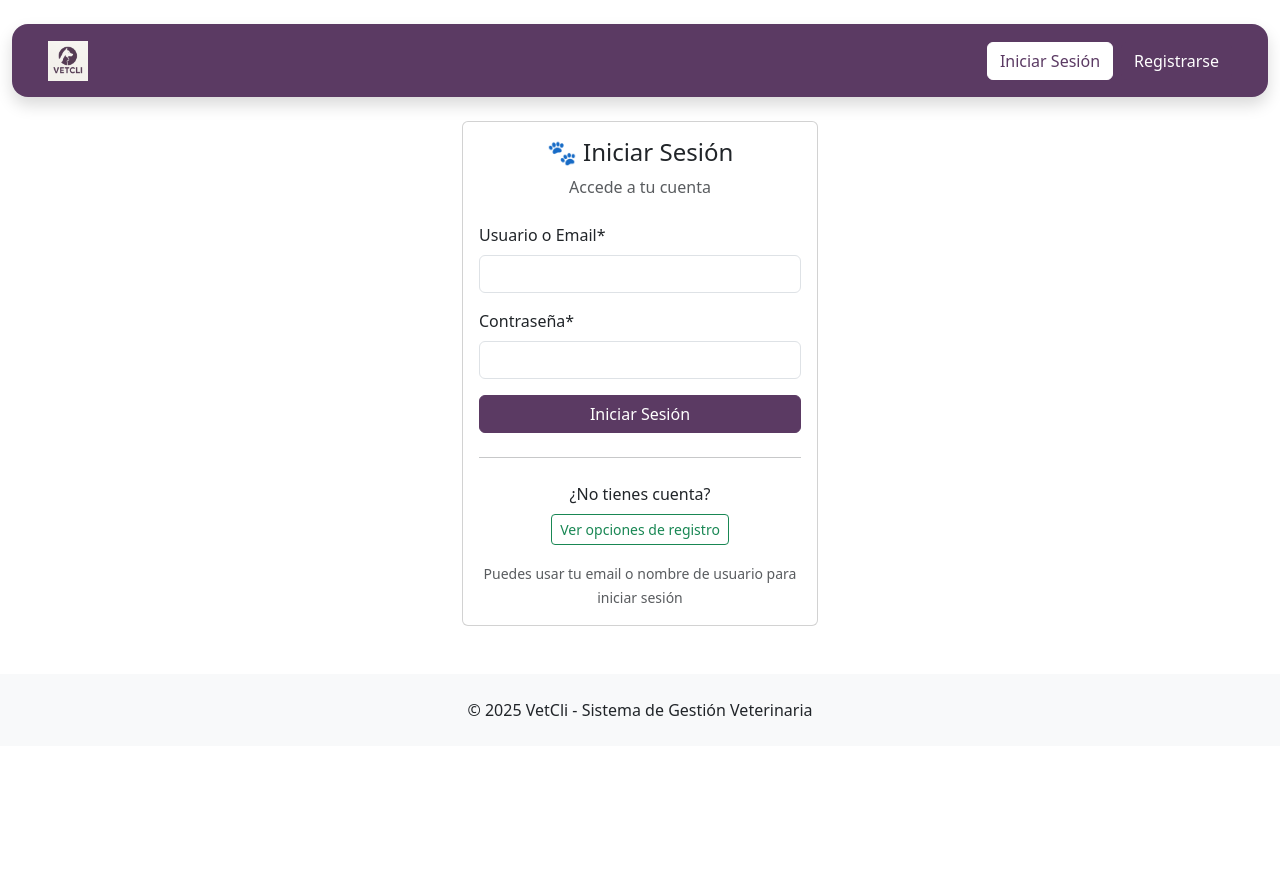
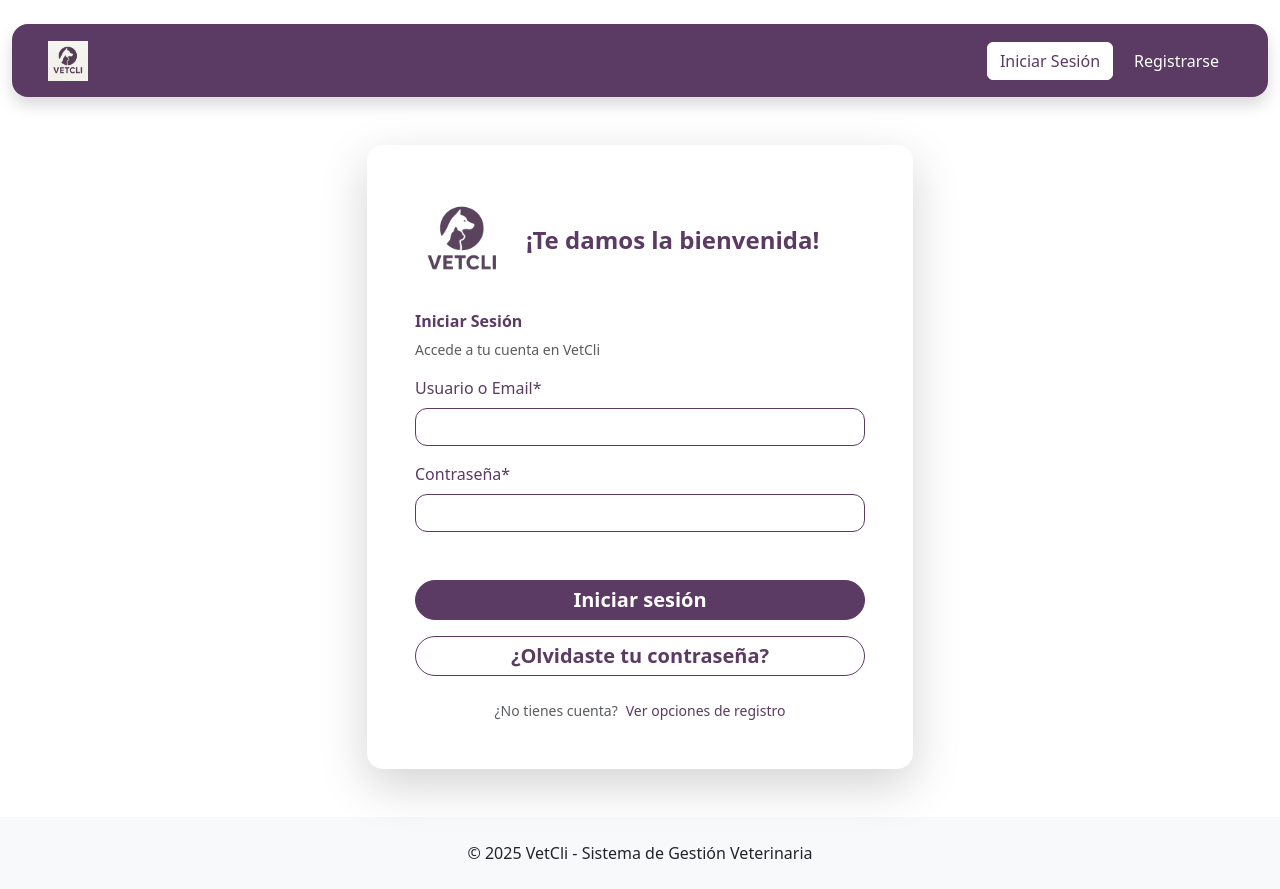
Before and after one commit to anto-lmna/sistema-vetcli, a Django app: page /accounts/login/ in a window 1280 px wide. Before the commit the page ends 716 px from the top, so only its background shows below. Run offline with Django 5.2, Linux system fonts and the light colour scheme; some libraries are stand-ins or nearby versions.

Commit message:
feat: Rediseño de login

```diff
--- a/static/css/base.css
+++ b/static/css/base.css
@@ -1,6 +1,6 @@
 :root {
     --primary-dark: #5B3A63;
-    --dark-hover: #6B3D8A;
+    --dark-hover: #7f5f8f;
     --light-hover: #F0E6F8;
     /* Colores Base */
     --bg-light: #F8FAFC;
@@ -53,4 +53,48 @@
     border-color: var(--light-hover);
     color: var(--primary-dark);
 }
+
+.btn-outline-custom {
+    color: var(--primary-dark);
+    border-color: var(--primary-dark);
+    background-color: transparent;
+    }
+
+.btn-outline-custom:hover {
+    background-color: var(--light-hover);
+    border-color: var(--primary-dark);
+    color: var(--primary-dark);
+    }
 /* BOTONES END */
+
+/* FORM STYLES START */
+
+label {
+    color: var(--primary-dark);
+}
+
+.form-control {
+border-radius: 0.75rem;
+border-color: var(--primary-dark);
+border-width: 1px;
+}
+
+.form-control:focus {
+    border-color: var(--primary-dark);
+    box-shadow: 0 0 0 0.25rem rgba(91, 58, 99, 0.25);
+}
+
+/* FORM STYLES END */
+
+/* GLOBAL STYLES START */
+
+.text-primary-dark {
+    color: var(--primary-dark);
+    }
+
+    .hover-underline:hover {
+    text-decoration: underline !important;
+    cursor: pointer;
+    }
+
+/* GLOBAL STYLES END */
--- a/templates/accounts/login.html
+++ b/templates/accounts/login.html
@@ -1,38 +1,52 @@
 {% extends 'base.html' %}
+{% load static %}
 {% load crispy_forms_tags %}
 
+{% block title %}Iniciar Sesión{% endblock %}
+
 {% block content %}
-<div class="row justify-content-center">
-    <div class="col-md-6 col-lg-4">
-        <div class="card">
-            <div class="card-body">
-                <div class="text-center mb-4">
-                    <h4>🐾 Iniciar Sesión</h4>
-                    <p class="text-muted">Accede a tu cuenta</p>
+<div class="row justify-content-center mt-5 mb-5">
+    <div class="col-md-8 col-lg-6">
+        <div class="card border-0 shadow-lg rounded-4">
+            <div class="card-body p-4 p-md-5">
+                <div class="mb-3">
+                    <div class="d-flex align-items-center mb-4">
+
+                        <img src="{% static 'img/logo.png' %}"
+                            alt="Logo VetCli"
+                            width="95" height="95"
+                            class="me-3">
+                        <h4 class="fw-bold mb-0 text-primary-dark">
+                            ¡Te damos la bienvenida!
+                        </h4>
+                    </div>
+
+                    <h6 class="fw-bold text-primary-dark">Iniciar Sesión</h6>
+                    <p class="text-muted small">Accede a tu cuenta en VetCli</p>
                 </div>
 
                 <form method="post">
                     {% csrf_token %}
                     {{ form|crispy }}
 
-                    <div class="d-grid gap-2">
-                        <button type="submit" class="btn btn-primary">Iniciar Sesión</button>
+                    <div class="d-grid gap-2 mt-5">
+                        <button type="submit" class="btn btn-primary btn-lg fw-bold rounded-pill py-1">
+                            <i class="fas fa-sign-in-alt"></i> Iniciar sesión
+                        </button>
                     </div>
                 </form>
 
-                <hr class="my-4">
-
-                <div class="text-center">
-                    <p class="mb-2">¿No tienes cuenta?</p>
-                    <a href="{% url 'accounts:registro_opciones' %}" class="btn btn-outline-success btn-sm">
-                        Ver opciones de registro
+                <div class="d-grid gap-2 mt-3">
+                    <a href="#" class="btn btn-outline-custom btn-lg rounded-pill fw-bold py-1">
+                        ¿Olvidaste tu contraseña?
                     </a>
                 </div>
 
-                <div class="text-center mt-3">
-                    <small class="text-muted">
-                        Puedes usar tu email o nombre de usuario para iniciar sesión
-                    </small>
+                <div class="d-flex justify-content-center align-items-center mt-4">
+                    <p class="mb-0 text-muted me-2 small">¿No tienes cuenta?</p>
+                    <a href="{% url 'accounts:registro_opciones' %}" class="small text-decoration-none text-primary-dark hover-underline">
+                        Ver opciones de registro
+                    </a>
                 </div>
             </div>
         </div>
```
Also changed, not shown: static/img/logo.png (added).
